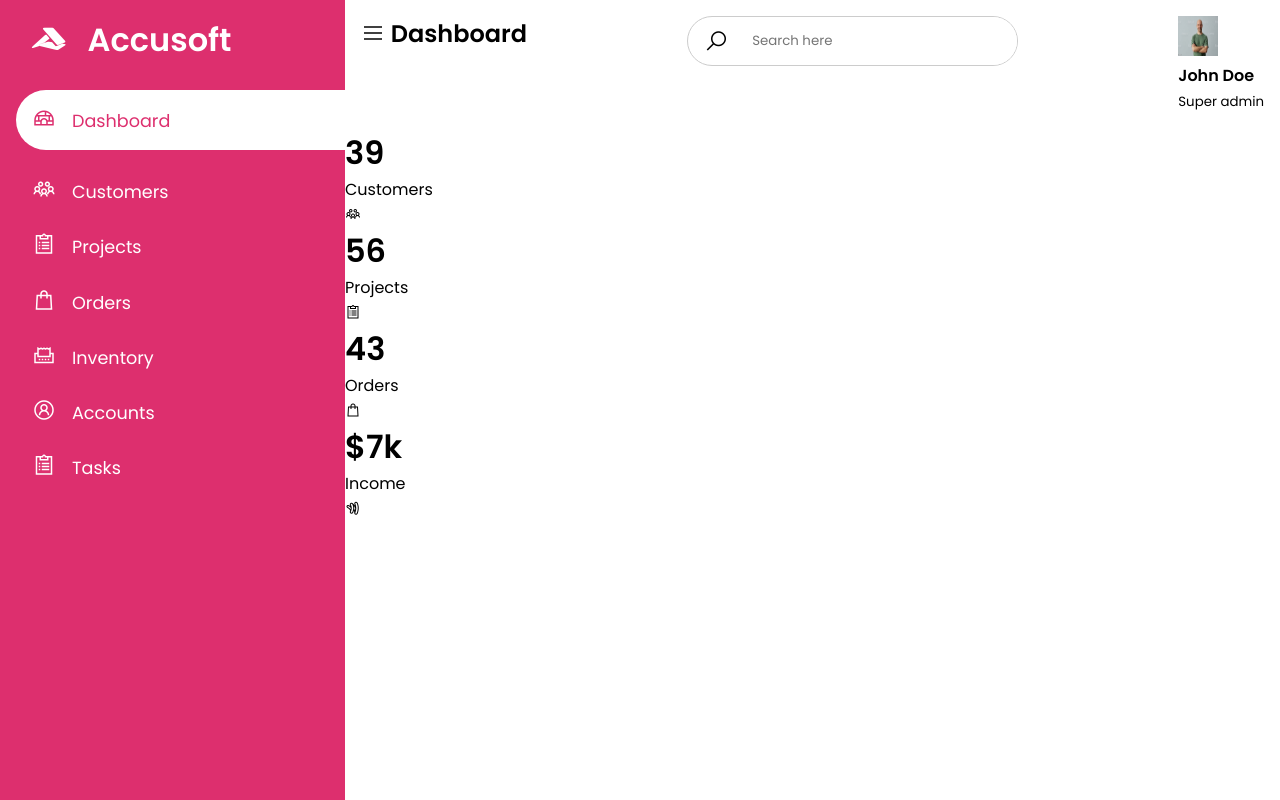
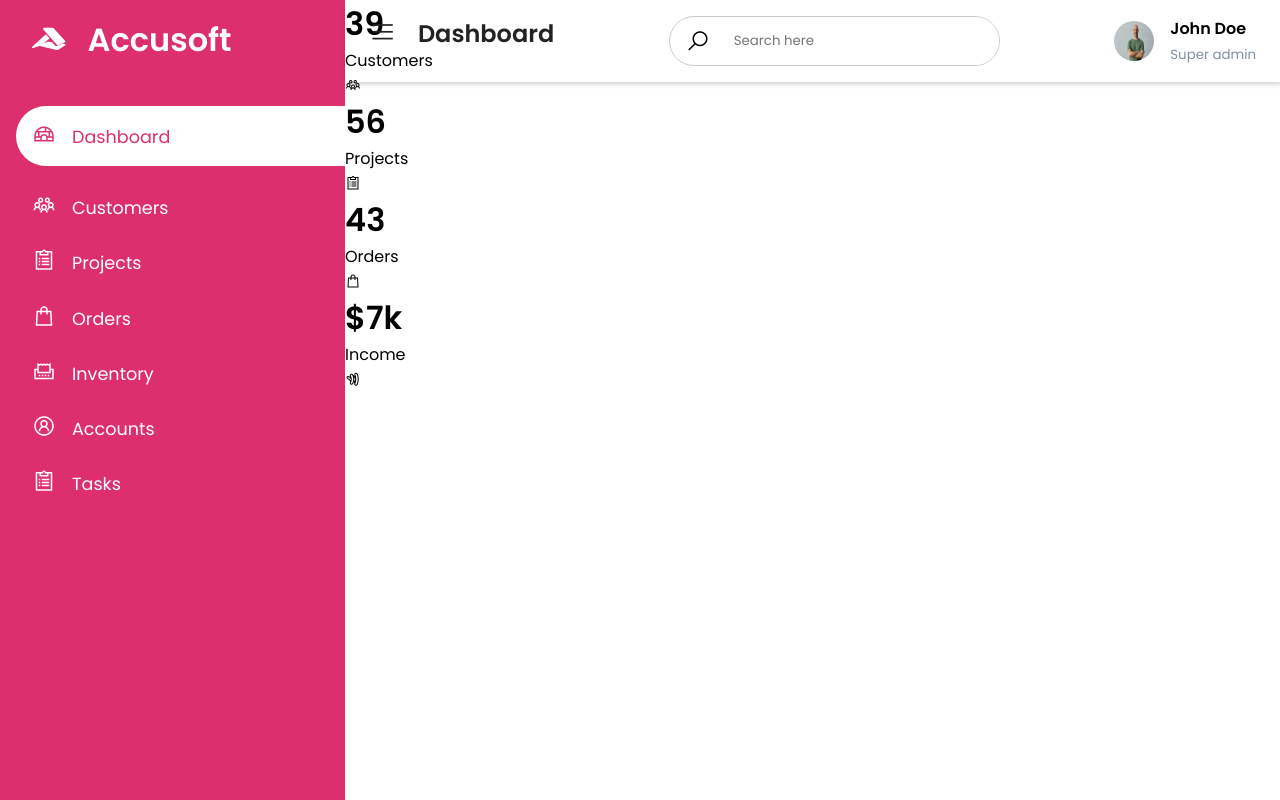
Before and after one commit to Ibraheem-Halasah22/Responsive_Admin_Dashboard_HTML-CSS, a plain HTML site: page index.html in a window 1280 px wide. Drawn offline with nearby package versions, Linux system fonts and the light colour scheme.

Commit message:
styles related to header and sidebar almost finished

```diff
--- a/style.css
+++ b/style.css
@@ -21,6 +21,7 @@
   top: 0;
   left: 0;
   background-color: var(--main-color);
+  z-index: 100;
 }
 
 .sidebar-brand {
@@ -32,6 +33,10 @@
 .sidebar-brand span {
   display: inline-block;
   padding-right: 1rem;
+}
+
+.sidebar-menu {
+  margin-top: 1rem;
 }
 
 .sidebar-menu li {
@@ -67,7 +72,22 @@
 header {
   display: flex;
   justify-content: space-between;
-  padding: 1rem;
+  padding: 1rem 1.5rem;
+  box-shadow: 2px 2px 5px rgba(0, 0, 0, 0.2);
+  position: fixed;
+  left: 345px;
+  width: calc(100% - 345px);
+  top: 0;
+  z-index: 100;
+}
+
+header h2 {
+  color: #222;
+}
+
+header label span {
+  font-size: 1.7rem;
+  padding-right: 1rem;
 }
 
 .search-wrapper {
@@ -91,3 +111,18 @@ header {
   outline: none;
   padding: 0.5rem;
 }
+
+.user-wrapper {
+  display: flex;
+  align-items: center;
+}
+
+.user-wrapper img {
+  border-radius: 50%;
+  margin-right: 1rem;
+}
+
+.user-wrapper small {
+  display: inline-block;
+  color: var(--text-grey);
+}
```
